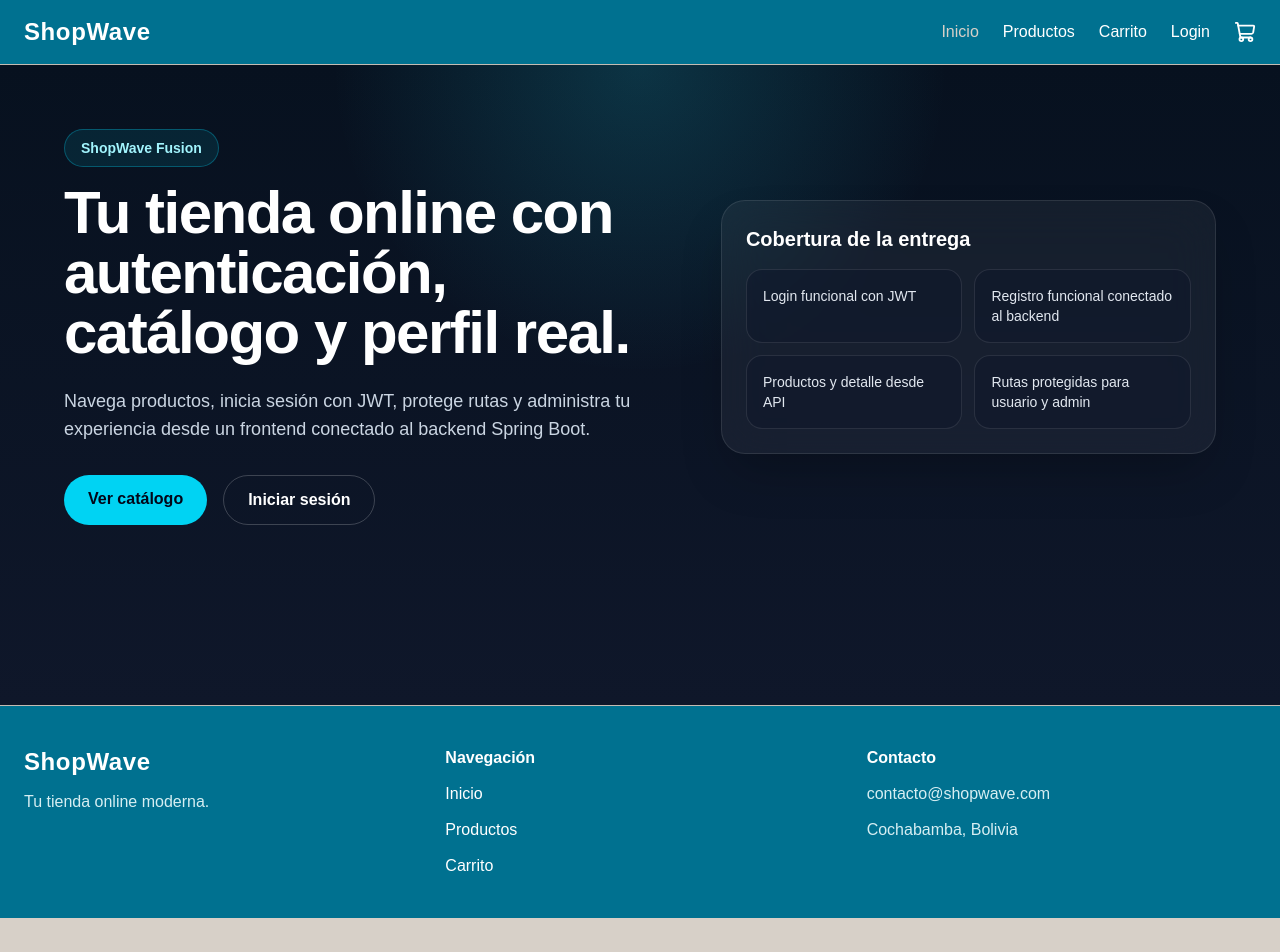
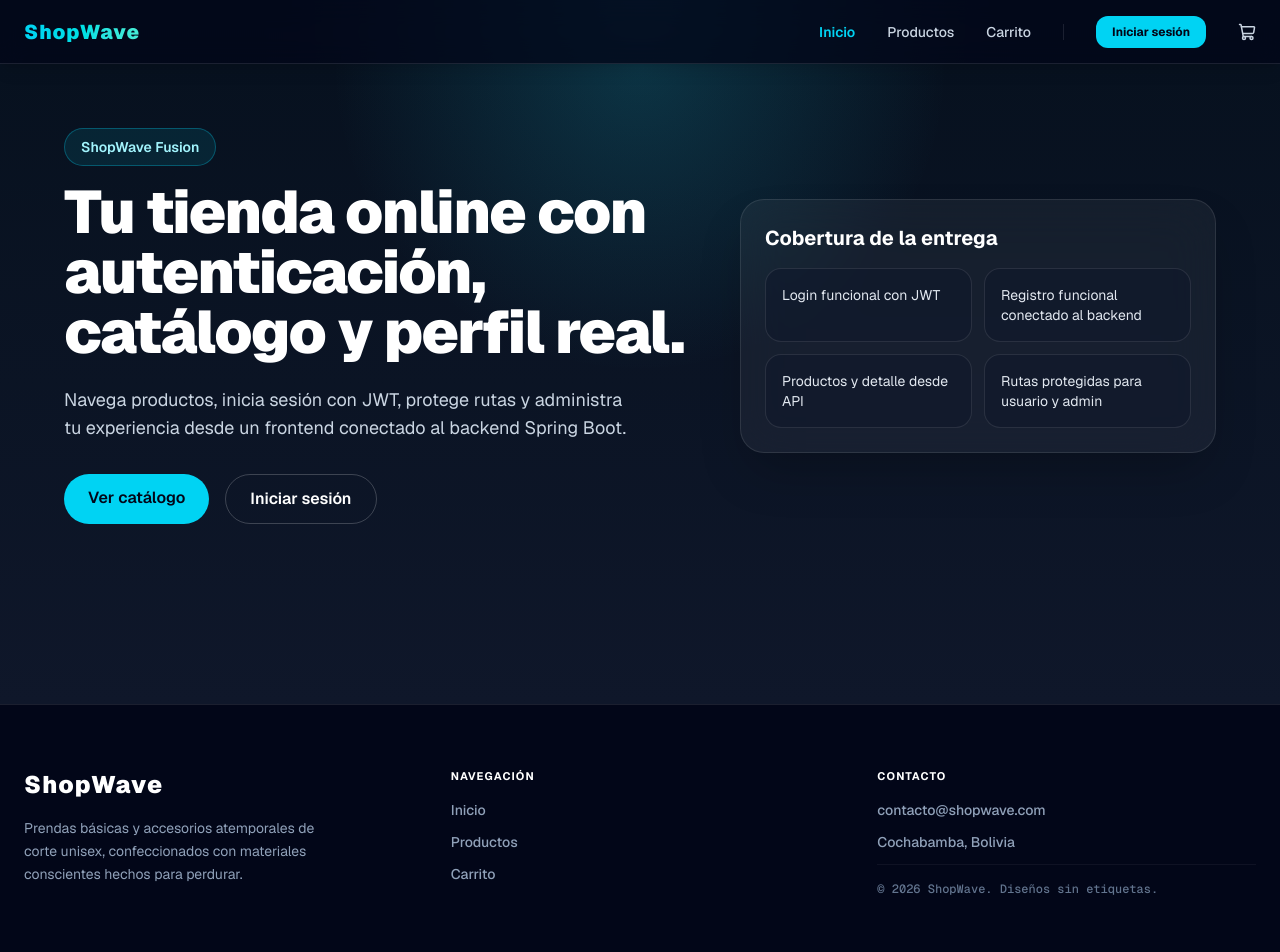
Before and after one commit to BigSm0ker/shopwave-ecommerce, a Next.js app in the folder frontend/: page / in a window 1280 px wide. Shown: the top 952 px of the page. Before the commit the page ends 918 px from the top, so only its background shows below. Built offline with nearby package versions, Linux system fonts and the light colour scheme; no server answers.

Commit message:
style: actualizar estilos globales, layout principal, navbar y footer

```diff
--- a/frontend/src/app/globals.css
+++ b/frontend/src/app/globals.css
@@ -1,17 +1,17 @@
 @import "tailwindcss";
 
 :root {
-  --primary: #007190;
-  --primary-hover: #005C75;
+  --primary: #22d3ee;
+  --primary-hover: #67e8f9;
 
-  --secondary: #099197;
-  --secondary-hover: #07797E;
+  --secondary: #0891b2;
+  --secondary-hover: #0e7490;
 
-  --background: #D7D0C8;
-  --surface: #F0F7EE;
+  --background: #020617;
+  --surface: #0f172a;
 
-  --foreground: #14323D;
-  --border: #C4BCB3;
+  --foreground: #f8fafc;
+  --border: rgba(255, 255, 255, 0.1);
 }
 
 @theme inline {
@@ -25,5 +25,4 @@
 body {
   background-color: var(--background);
   color: var(--foreground);
-  font-family: Arial, Helvetica, sans-serif;
 }
--- a/frontend/src/app/layout.tsx
+++ b/frontend/src/app/layout.tsx
@@ -33,7 +33,7 @@ export default function RootLayout({
       lang="en"
       className={`${geistSans.variable} ${geistMono.variable} h-full antialiased`}
     >
-      <body className="min-h-full flex flex-col">
+      <body className="min-h-full flex flex-col bg-[radial-gradient(circle_at_top,_rgba(34,211,238,0.18),_transparent_34%),linear-gradient(180deg,_#07111f_0%,_#0f172a_100%)] text-slate-100 bg-fixed bg-no-repeat">
 
         <AuthProvider>
 
--- a/frontend/src/components/layout/Footer.tsx
+++ b/frontend/src/components/layout/Footer.tsx
@@ -1,16 +1,16 @@
-import Link from "next/link"
+import Link from "next/link";
 
 export default function Footer() {
   return (
     <footer
       className="
         mt-auto
-        bg-[var(--primary)]
-        text-white
-        py-10
+        bg-slate-950
+        text-slate-400
+        py-16
         px-6
         border-t
-        border-[var(--border)]
+        border-white/10
       "
     >
       <div
@@ -20,72 +20,61 @@ export default function Footer() {
           grid
           grid-cols-1
           md:grid-cols-3
-          gap-8
+          gap-12
         "
       >
-        {/* Brand */}
-        <div className="flex flex-col gap-3">
-          <h2 className="text-2xl font-bold tracking-wide">
+        {/* Brand Column */}
+        <div className="flex flex-col gap-4">
+          <h2 className="text-2xl font-black tracking-wider text-white hover:text-cyan-400 transition-colors duration-200 w-fit">
             ShopWave
           </h2>
-
-          <p className="text-[#D6EEF2]">
-            Tu tienda online moderna.
+          <p className="text-sm text-slate-400 leading-relaxed max-w-xs">
+            Prendas básicas y accesorios atemporales de corte unisex, confeccionados con materiales conscientes hechos para perdurar.
           </p>
         </div>
 
-        {/* Links */}
-        <div className="flex flex-col gap-3">
-          <h3 className="font-semibold">
+        {/* Navigation Links Column */}
+        <div className="flex flex-col gap-4">
+          <h3 className="text-xs font-bold text-white uppercase tracking-widest text-[11px] text-slate-300">
             Navegación
           </h3>
-
-          <Link
-            href="/"
-            className="
-              hover:text-[var(--background)]
-              transition
-            "
-          >
+          <ul className="flex flex-col gap-3 text-sm font-medium">
+            <li>
+              <Link href="/" className="hover:text-cyan-400 transition-colors duration-200">
                 Inicio
               </Link>
-
-          <Link
-            href="/products"
-            className="
-              hover:text-[var(--background)]
-              transition
-            "
-          >
+            </li>
+            <li>
+              <Link href="/products" className="hover:text-cyan-400 transition-colors duration-200">
                 Productos
               </Link>
-
-          <Link
-            href="/cart"
-            className="
-              hover:text-[var(--background)]
-              transition
-            "
-          >
+            </li>
+            <li>
+              <Link href="/cart" className="hover:text-cyan-400 transition-colors duration-200">
                 Carrito
               </Link>
+            </li>
+          </ul>
         </div>
 
-        {/* Contact */}
-        <div className="flex flex-col gap-3">
-          <h3 className="font-semibold">
+        {/* Contact/Credits Column */}
+        <div className="flex flex-col gap-4">
+          <h3 className="text-xs font-bold text-white uppercase tracking-widest text-[11px] text-slate-300">
             Contacto
           </h3>
-
-          <p className="text-[#D6EEF2]">
+          <ul className="flex flex-col gap-3 text-sm text-slate-400 font-medium">
+            <li>
+              <a href="mailto:contacto@shopwave.com" className="hover:text-cyan-400 transition-colors duration-200">
                 contacto@shopwave.com
-          </p>
-
-          <p className="text-[#D6EEF2]">
-            Cochabamba, Bolivia
-          </p>
+              </a>
+            </li>
+            <li>Cochabamba, Bolivia</li>
+            <li className="pt-4 text-xs text-slate-500 border-t border-white/5 font-mono">
+              &copy; {new Date().getFullYear()} ShopWave. Diseños sin etiquetas.
+            </li>
+          </ul>
         </div>
       </div>
     </footer>
-  )
+  );
 }
--- a/frontend/src/components/layout/Navbar.tsx
+++ b/frontend/src/components/layout/Navbar.tsx
@@ -4,7 +4,6 @@ import Link from "next/link";
 import { Menu, ShoppingCart, X, LogOut, UserCircle2 } from "lucide-react";
 import { usePathname } from "next/navigation";
 import { useEffect, useState } from "react";
-
 import { useAuth } from "@/hooks/useAuth";
 
 export default function Navbar() {
@@ -19,135 +18,217 @@ export default function Navbar() {
   const linkClass = (href: string) => {
     const isActive = href === "/" ? pathname === href : pathname.startsWith(href);
 
-    return [
-      "transition",
-      isActive ? "text-[var(--background)]" : "hover:text-[var(--background)]",
-    ].join(" ");
+    return `
+      text-sm
+      font-medium
+      transition-all
+      duration-200
+      hover:scale-[1.02]
+      ${isActive ? "text-cyan-400 font-semibold" : "text-slate-300 hover:text-cyan-300"}
+    `;
   };
 
   return (
     <nav
       className="
+        sticky
+        top-0
+        z-40
         w-full
+        h-16
         border-b
-        border-[var(--border)]
-        bg-[var(--primary)]
+        border-white/10
+        bg-slate-950/75
+        backdrop-blur-md
         text-white
-        shadow-sm
+        shadow-lg
+        flex
+        items-center
       "
     >
-      <div
-        className="
-          max-w-7xl
-          mx-auto
-          px-6
-          py-4
-          flex
-          items-center
-          justify-between
-        "
-      >
-
+      <div className="w-full max-w-7xl mx-auto px-6 flex items-center justify-between">
         {/* Logo */}
         <Link
           href="/"
           className="
-            text-2xl
-            font-bold
-            tracking-wide
-            hover:text-[var(--background)]
-            transition
+            text-xl
+            font-black
+            tracking-wider
+            bg-gradient-to-r
+            from-cyan-400
+            to-teal-300
+            bg-clip-text
+            text-transparent
+            hover:opacity-90
+            transition-all
+            duration-200
+            hover:scale-[1.02]
           "
         >
           ShopWave
         </Link>
 
-        {/* Desktop menu */}
-        <div className="hidden md:flex items-center gap-6">
-
+        {/* Desktop Menu */}
+        <div className="hidden md:flex items-center gap-8">
           <Link href="/" className={linkClass("/")}>
             Inicio
           </Link>
-
           <Link href="/products" className={linkClass("/products")}>
             Productos
           </Link>
-
           <Link href="/cart" className={linkClass("/cart")}>
             Carrito
           </Link>
-
           {user?.role === "ROLE_ADMIN" && (
             <Link href="/admin" className={linkClass("/admin")}>
               Admin
             </Link>
           )}
 
+          <div className="h-4 w-[1px] bg-white/10"></div>
+
           {isAuthenticated ? (
-            <>
-              <Link href="/profile" className={linkClass("/profile")}>
+            <div className="flex items-center gap-4">
+              <Link
+                href="/profile"
+                className="text-sm font-semibold text-slate-200 hover:text-cyan-300 flex items-center gap-1.5 transition duration-200"
+              >
+                <UserCircle2 size={16} className="text-cyan-400" />
                 {user ? user.firstName : "Perfil"}
               </Link>
               <button
                 type="button"
                 onClick={logout}
-                className="inline-flex items-center gap-2 rounded-full border border-white/25 px-4 py-2 text-sm font-semibold transition hover:bg-white/10"
+                className="
+                  inline-flex
+                  items-center
+                  gap-1.5
+                  rounded-xl
+                  border
+                  border-rose-500/20
+                  bg-rose-500/5
+                  px-3
+                  py-1.5
+                  text-xs
+                  font-bold
+                  text-rose-300
+                  transition-all
+                  duration-200
+                  hover:bg-rose-500/10
+                  hover:border-rose-500/30
+                  active:scale-[0.98]
+                "
               >
-                <LogOut size={16} />
+                <LogOut size={12} />
                 Salir
               </button>
-            </>
+            </div>
           ) : (
-            <Link href="/login" className={linkClass("/login")}>
-              Login
+            <Link
+              href="/login"
+              className="
+                inline-flex
+                items-center
+                justify-center
+                rounded-xl
+                bg-cyan-400
+                px-4
+                py-2
+                text-xs
+                font-bold
+                text-slate-950
+                transition-all
+                duration-200
+                hover:bg-cyan-300
+                hover:scale-[1.02]
+                active:scale-[0.98]
+              "
+            >
+              Iniciar sesión
             </Link>
           )}
 
-          <ShoppingCart size={22} className="cursor-pointer transition hover:text-[var(--background)]" />
+          <Link href="/cart" className="relative text-slate-300 hover:text-cyan-300 transition duration-200">
+            <ShoppingCart size={18} />
+          </Link>
         </div>
 
-        {/* Mobile button */}
+        {/* Mobile menu trigger */}
         <button
-          className="md:hidden"
+          className="md:hidden text-slate-300 hover:text-white transition"
           onClick={() => setIsOpen(!isOpen)}
+          aria-label="Toggle menu"
         >
-          {isOpen ? <X size={28} /> : <Menu size={28} />}
+          {isOpen ? <X size={24} /> : <Menu size={24} />}
         </button>
       </div>
 
-      {/* Mobile menu */}
-      {
-        isOpen && (
-          <div className="md:hidden flex flex-col gap-4 px-6 pb-4 bg-[var(--primary)]">
+      {/* Mobile Menu */}
+      {isOpen && (
+        <div className="absolute top-16 left-0 w-full md:hidden flex flex-col gap-4 px-6 pb-6 bg-slate-950/95 border-b border-white/10 pt-4 shadow-xl backdrop-blur-lg">
           <Link href="/" className={linkClass("/")}>Inicio</Link>
           <Link href="/products" className={linkClass("/products")}>Productos</Link>
           <Link href="/cart" className={linkClass("/cart")}>Carrito</Link>
           {user?.role === "ROLE_ADMIN" && (
             <Link href="/admin" className={linkClass("/admin")}>Admin</Link>
           )}
+
+          <div className="h-[1px] w-full bg-white/5 my-1"></div>
+
           {isAuthenticated ? (
-              <>
-                <Link href="/profile" className={linkClass("/profile")}>
-                  <span className="inline-flex items-center gap-2">
-                    <UserCircle2 size={16} />
+            <div className="flex flex-col gap-4">
+              <Link href="/profile" className="text-sm font-semibold text-slate-200 flex items-center gap-1.5">
+                <UserCircle2 size={18} className="text-cyan-400" />
                 {user ? user.firstName : "Perfil"}
-                  </span>
               </Link>
               <button
                 type="button"
                 onClick={logout}
-                  className="inline-flex w-fit items-center gap-2 rounded-full border border-white/25 px-4 py-2 text-sm font-semibold transition hover:bg-white/10"
+                className="
+                  inline-flex
+                  w-fit
+                  items-center
+                  gap-1.5
+                  rounded-xl
+                  border
+                  border-rose-500/20
+                  bg-rose-500/5
+                  px-4
+                  py-2
+                  text-sm
+                  font-bold
+                  text-rose-300
+                  transition
+                  hover:bg-rose-500/10
+                "
               >
-                  <LogOut size={16} />
+                <LogOut size={14} />
                 Salir
               </button>
-              </>
+            </div>
           ) : (
-              <Link href="/login" className={linkClass("/login")}>Login</Link>
+            <Link
+              href="/login"
+              className="
+                inline-flex
+                w-full
+                items-center
+                justify-center
+                rounded-xl
+                bg-cyan-400
+                py-2.5
+                text-sm
+                font-bold
+                text-slate-950
+                transition
+                hover:bg-cyan-300
+              "
+            >
+              Iniciar sesión
+            </Link>
           )}
         </div>
-        )
-      }
+      )}
     </nav>
   );
 }
```
Lines whose indentation alone changed are shown as unchanged.
